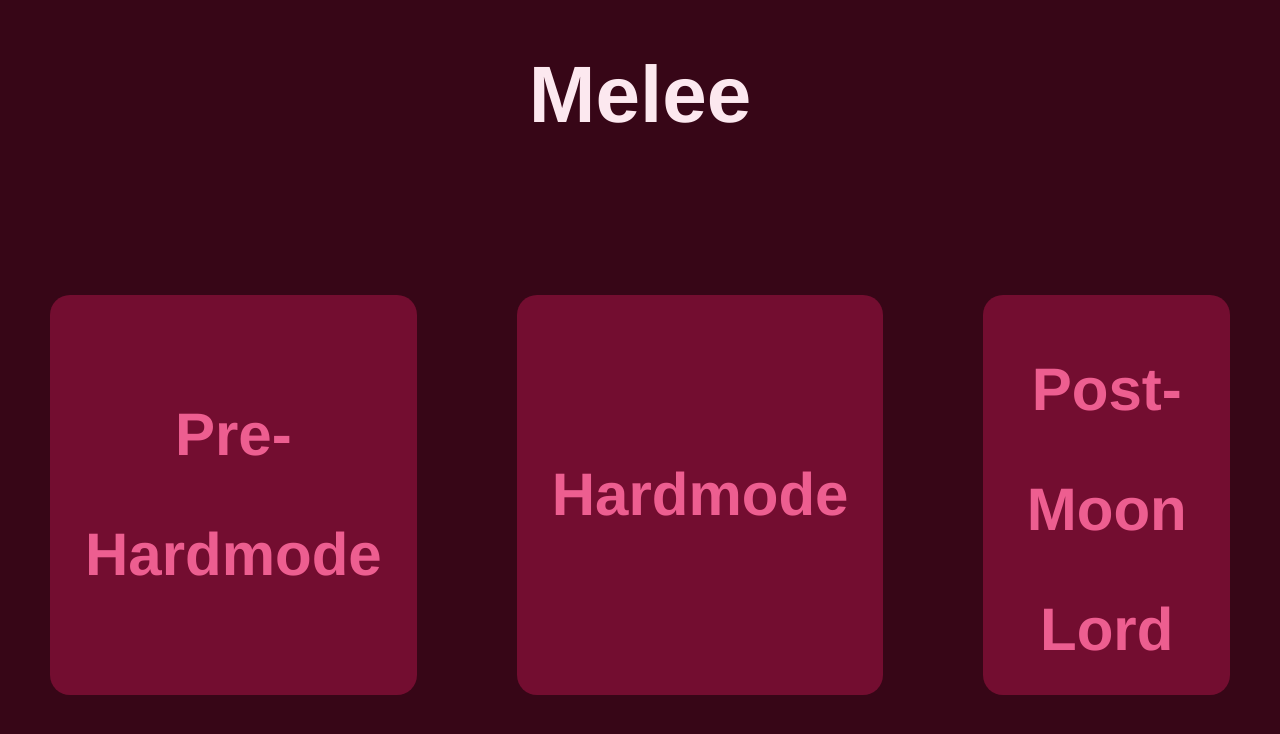
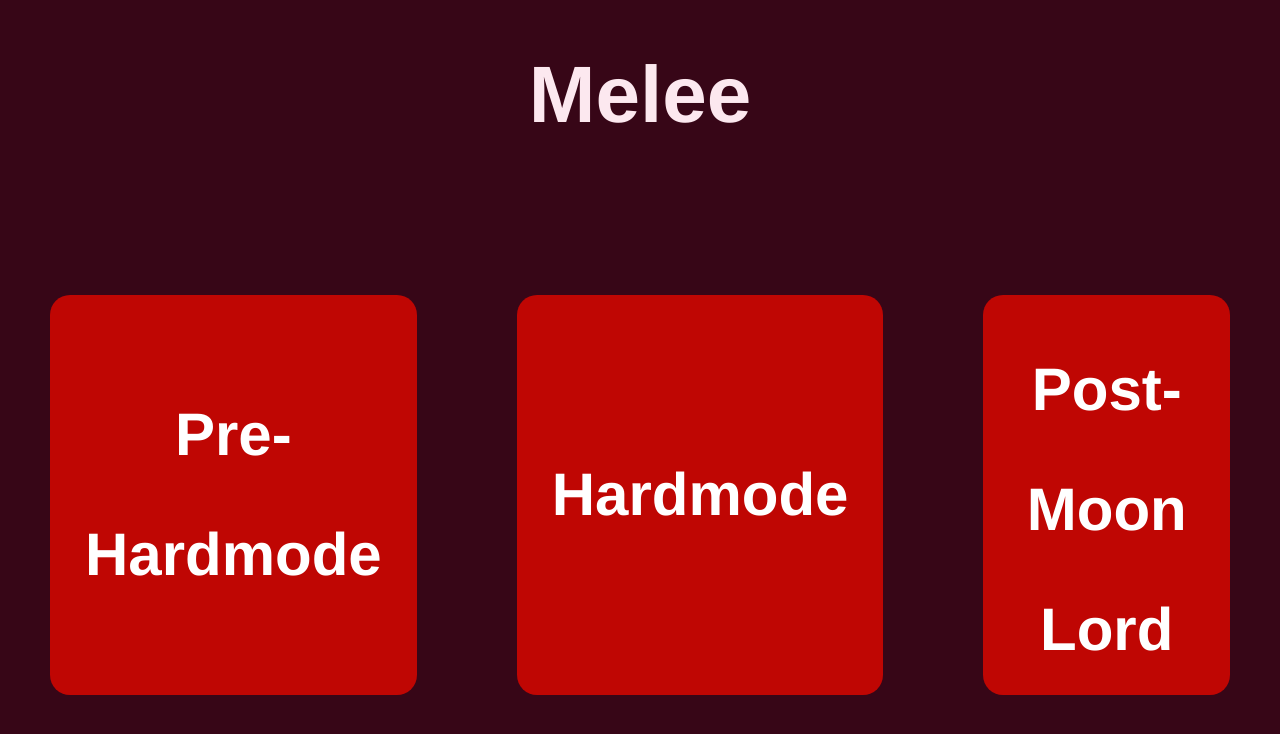
Before and after one commit to kevinher7/my-calamity-wiki, a React (Vite) app in the folder frontend/: page /melee in a window 1280 px wide. Shown: the top 734 px of the page. Built offline with nearby package versions, Linux system fonts and the light colour scheme.

Commit message:
style(colors): change ClassSetupPage buttons/containers colors

```diff
--- a/frontend/src/components/BossProgressionButton/styles.css
+++ b/frontend/src/components/BossProgressionButton/styles.css
@@ -11,8 +11,8 @@
 	border: none;
 	border-radius: 20px;
 
-	background-color: var(--dark-color-90);
-	color: var(--dark-color-70);
+	background-color: var(--detail-color);
+	color: white;
 }
 
 .boss-progression--button:hover {
@@ -29,23 +29,8 @@
 	border: none;
 	border-radius: 20px;
 
-	background-color: var(--dark-color-90);
-	color: var(--dark-color-70);
+	/* background-color: var(--dark-color-90); */
+	background-color: var(--detail-color);
 
 	font-size: 0;
 }
-
-/* .boss-progression--button[data-sidebar="true"] {
-	animation: makeSideButton 1s 1;
-}
-
-@keyframes makeSideButton {
-	25% {
-		background-color: blue;
-	}
-	100% {
-		left: 0;
-		width: 100px;
-		height: 100px;
-	}
-} */
--- a/frontend/src/index.css
+++ b/frontend/src/index.css
@@ -21,6 +21,8 @@
 	--dark-color-90: #730d30;
 	--dark-color-80: #45081d;
 	--dark-color-70: #ed5e90;
+
+	--sidebar-bg-color: #260101;
 	/* --light-color: #f2e8cf; */
 	--light-color: #fce8ef;
 	--detail-color: #bf0603;
--- a/frontend/src/main.tsx
+++ b/frontend/src/main.tsx
@@ -27,8 +27,8 @@ const router = createBrowserRouter([
 		element: <ClassSetupPage classType="Magic" />,
 	},
 	{
-		path: "/summoner",
-		element: <ClassSetupPage classType="Summoner" />,
+		path: "/summoning",
+		element: <ClassSetupPage classType="Summoning" />,
 	},
 	{
 		path: "/rogue",
--- a/frontend/src/pages/ClassSetupPage/index.tsx
+++ b/frontend/src/pages/ClassSetupPage/index.tsx
@@ -34,7 +34,7 @@ const ClassSetupPage = (props: ClassSetupProps) => {
 			gsap.to(".boss-progression--container", {
 				height: "100vh",
 				width: "6rem",
-				backgroundColor: "var(--dark-color-80)",
+				backgroundColor: "var(--sidebar-bg-color)",
 				ease: "sine.in",
 			});
 
```
